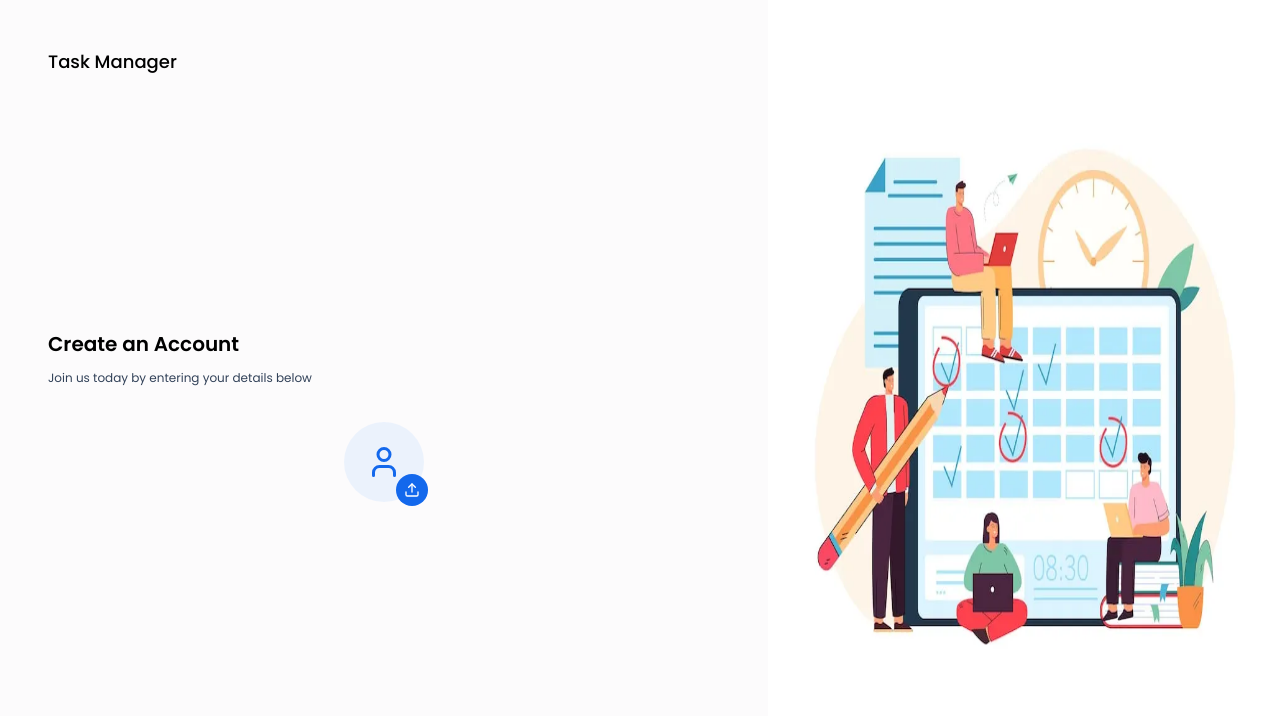
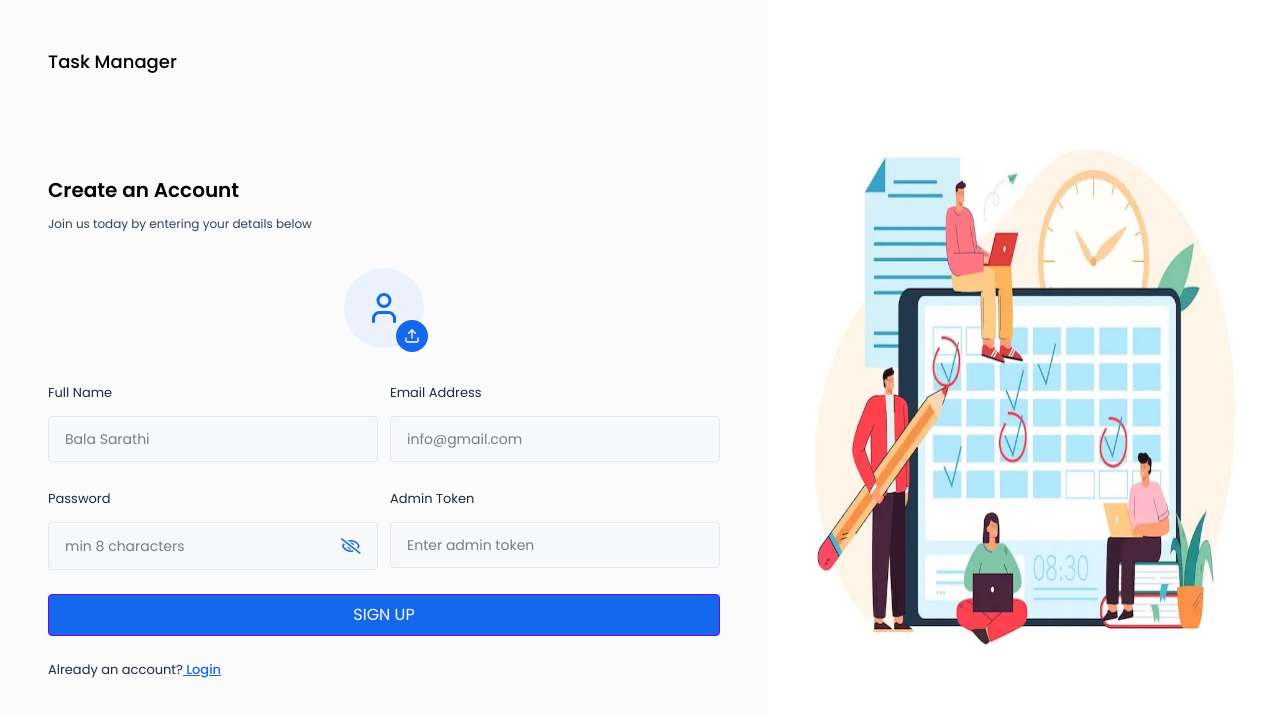
Before and after one commit to Balasarathi29/Smart-Task, a React (Vite) app in the folder frontend/Task-Manager/: page /signup in a window 1280 px wide. Shown: the top 716 px of the page. Built offline with nearby package versions, Linux system fonts and the light colour scheme.

Commit message:
create signin page

```diff
--- a/frontend/Task-Manager/src/components/inputs/ProfilePhotoSelector.jsx
+++ b/frontend/Task-Manager/src/components/inputs/ProfilePhotoSelector.jsx
@@ -24,14 +24,14 @@ const ProfilePhotoSelector = ({ image, setImage }) => {
     inputRef.current.click();
   };
 
-//   useEffect(() => {
-//     return () => {
-//       if (prevUrl) URL.revokeObjectURL(prevUrl);
-//     };
-//   }, [prevUrl]);
+  useEffect(() => {
+    return () => {
+      if (prevUrl) URL.revokeObjectURL(prevUrl);
+    };
+  }, [prevUrl]);
 
   return (
-    <div className="flex justify-center mb-6">
+    <div className="flex justify-center mb-8">
       <input
         type="file"
         accept="image/*"
--- a/frontend/Task-Manager/src/pages/Auth/Signup.jsx
+++ b/frontend/Task-Manager/src/pages/Auth/Signup.jsx
@@ -1,57 +1,92 @@
-import React, { useState } from 'react'
-import AuthLayout from '../../components/layouts/AuthLayout'
-import { validateEmail, validatePassword } from '../../utils/helper'
-import ProfilePhotoSelector from '../../components/inputs/ProfilePhotoSelector'
+import React, { useState } from "react";
+import AuthLayout from "../../components/layouts/AuthLayout";
+import { validateEmail, validatePassword } from "../../utils/helper";
+import ProfilePhotoSelector from "../../components/inputs/ProfilePhotoSelector";
+import { Link } from "react-router-dom";
+import Input from "../../components/inputs/Input";
 
 const Signup = () => {
-  const [profilePic , setProfilePic] = useState(null)
-  const [fullName , setFullName] = useState("")
-  const [email , setEmail] = useState("")
-  const [password , setPassword] = useState("")
-  const [adminToken , setAdminToken] = useState("")
-  const [error , setError] = useState(null)
+  const [profilePic, setProfilePic] = useState(null);
+  const [fullName, setFullName] = useState("");
+  const [email, setEmail] = useState("");
+  const [password, setPassword] = useState("");
+  const [adminToken, setAdminToken] = useState("");
+  const [error, setError] = useState(null);
 
-  const handleSubmit = async(e) => {
+  const handleSubmit = async (e) => {
     e.preventDefault();
 
-      if(!fullName){
+    if (!fullName) {
       setError("Please enter your full name");
       return;
     }
-      if(!validateEmail(email)){
+    if (!validateEmail(email)) {
       setError("Please enter a valid email address");
       return;
     }
-      if(!password){
+    if (!password) {
       setError("Please enter your password");
       return;
     }
-      if(password.length <8){
+    if (password.length < 8) {
       setError("Password must be at least 8 characters long");
       return;
     }
-      if(!validatePassword(password)){
+    if (!validatePassword(password)) {
       setError("Password must contain at least one letter and one number");
       return;
     }
     setError("");
-    }
+  };
 
   return (
     <AuthLayout>
-      <div className='lg:w-[100%] h-auto md:h-full mt-10 md:mt-0 flex flex-col justify-center gap-3'>
-        <h3 className='font-semibold text-xl text-black'>Create an Account</h3>
-        <p className='text-slate-700 text-xs mb-6'>Join us today by entering your details below</p>
+      <div className="lg:w-[100%] h-auto md:h-full mt-10 md:mt-0 flex flex-col justify-center gap-3">
+        <h3 className="font-semibold text-xl text-black">Create an Account</h3>
+        <p className="text-slate-700 text-xs mb-6">
+          Join us today by entering your details below
+        </p>
 
         <form onSubmit={handleSubmit}>
-          <ProfilePhotoSelector image = {profilePic} setImage={setProfilePic} />
-          <div className='grid grid-cols-1 md:grid-cols-2 gap3'>
-
+          <ProfilePhotoSelector image={profilePic} setImage={setProfilePic} />
+          <div className="grid grid-cols-1 md:grid-cols-2 gap-3 mb-3">
+            <Input
+              value={fullName}
+              label="Full Name"
+              placeholder={"Bala Sarathi"}
+              type="text"
+              onChange={(e) => setFullName(e.target.value)}
+            />
+            <Input
+              value={email}
+              label="Email Address"
+              placeholder={"info@gmail.com"}
+              type="text"
+              onChange={(e) => setEmail(e.target.value)}
+            />
+            <Input
+              value={password}
+              label="Password"
+              placeholder={"min 8 characters"}
+              type="password"
+              onChange={(e) => setPassword(e.target.value)}
+            />
+            <Input
+              value={adminToken}
+              label="Admin Token"
+              placeholder={"Enter admin token"}
+              type="text"
+              onChange={(e) => setAdminToken(e.target.value)}
+            />
           </div>
+          {error && <p className="text-sm font-medium text-red-600 mb-3">{error}</p>}
+            <button className='login-button text-white bg-primary' type="submit">SIGN UP</button>
+            <p className="text-[13px] text-slate-800 mt-3">Already an account?
+            <Link className="font-medium text-primary underline" to="/login"> Login</Link></p>
         </form>
       </div>
     </AuthLayout>
-  )
-}
+  );
+};
 
-export default Signup
+export default Signup;
```
Lines whose indentation alone changed are shown as unchanged.
